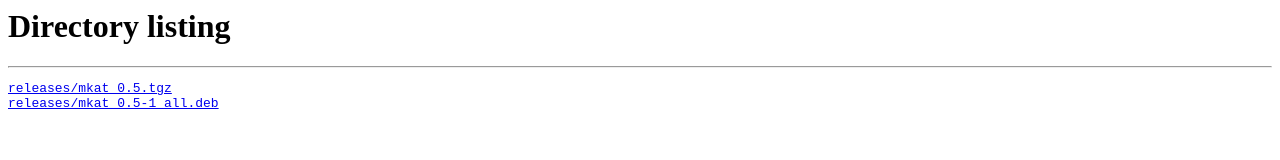
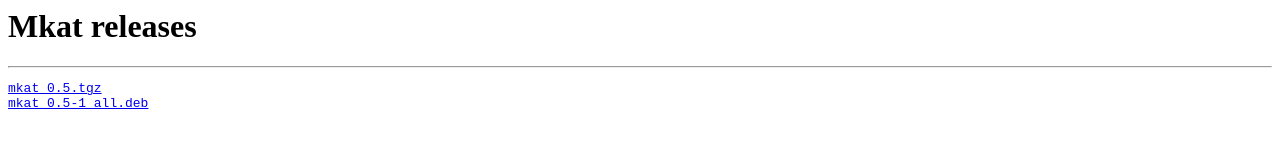
Before and after one commit to ledestin/mkat, a plain HTML site: page index.html in a window 1280 px wide. Drawn offline with Linux system fonts and the light colour scheme.

Commit message:
Improve index.html.

```diff
--- a/index.html
+++ b/index.html
@@ -1,10 +1,10 @@
 <html>
 <body>
-<h1>Directory listing</h1>
+<h1>Mkat releases</h1>
 <hr/>
 <pre>
-<a href="releases/mkat_0.5.tgz">releases/mkat_0.5.tgz</a>
-<a href="releases/mkat_0.5-1_all.deb">releases/mkat_0.5-1_all.deb</a>
+<a href="releases/mkat_0.5.tgz">mkat_0.5.tgz</a>
+<a href="releases/mkat_0.5-1_all.deb">mkat_0.5-1_all.deb</a>
 </pre>
 </body>
 </html>
```
Also changed, not shown: 1 other file.
